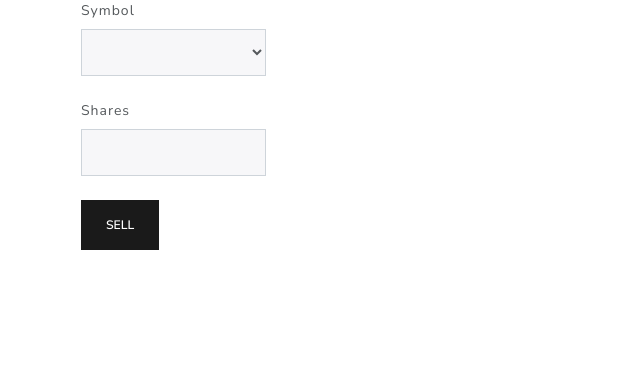
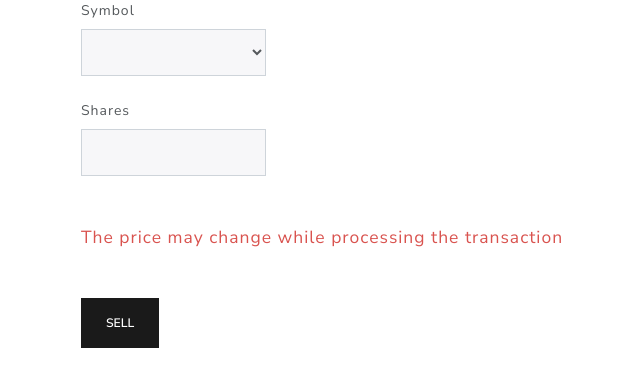
Before and after one commit to Uvalente/finance, a Flask app: page /sell in a window 1280 px wide. Shown: the part 200-587 px from the top of the page, without its empty margins (4-644 px from the left). Run offline with Flask 2, Linux system fonts and the light colour scheme; the visitor is signed in with stand-in values (Sample User, id 1); data comes from the database, SQL or seed files in the repository; data that the repository does not hold is empty; some libraries are stand-ins or nearby versions.

Commit message:
style: add warning message to quote and sell

```diff
--- a/app/templates/quote.html
+++ b/app/templates/quote.html
@@ -13,9 +13,9 @@
     </div>
 </form>
 {% if share %}
-<div class=" my-5 lead">
+<div class="my-5 lead">
     A share of {{ share.name }} cost £ {{ share.price }}
-    symbol: {{ share.symbol }}
+    <p class="text-danger">The price may change while processing the transaction</p>
 </div>
 <form action="/buy" method="POST">
     {{ buy_form.hidden_tag() }}
--- a/app/templates/sell.html
+++ b/app/templates/sell.html
@@ -12,6 +12,9 @@
         {{ form.shares.label }}
         {{ form.shares(class_='form-control col-4 col-md-2') }}
     </div>
+    <div class="my-5 lead text-danger">
+        The price may change while processing the transaction
+    </div>
     <div class="mt-4">
         {{ form.submit(class_='btn btn-primary') }}
     </div>
```
